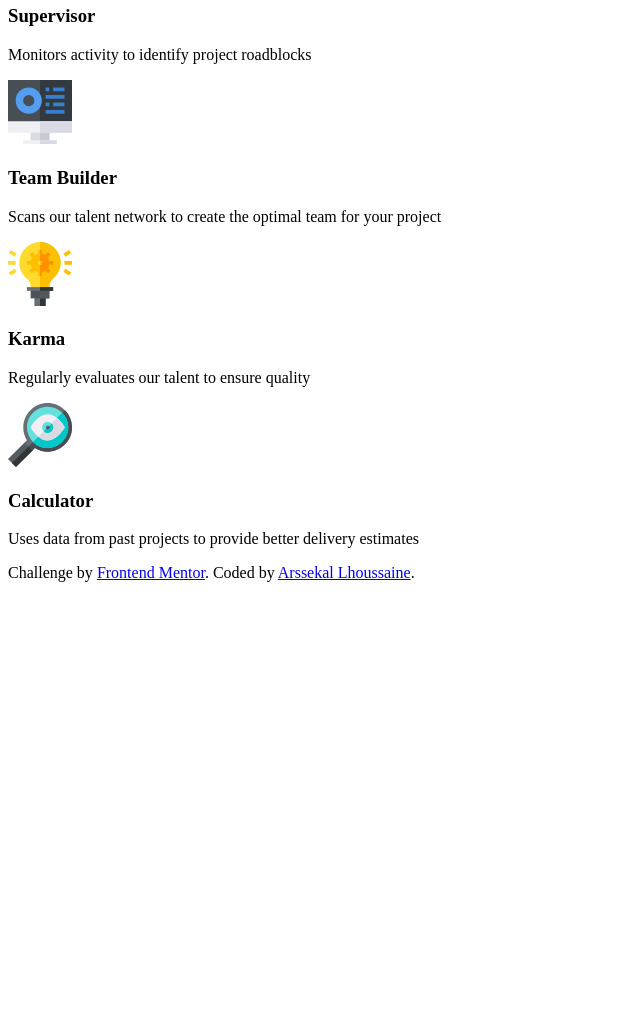
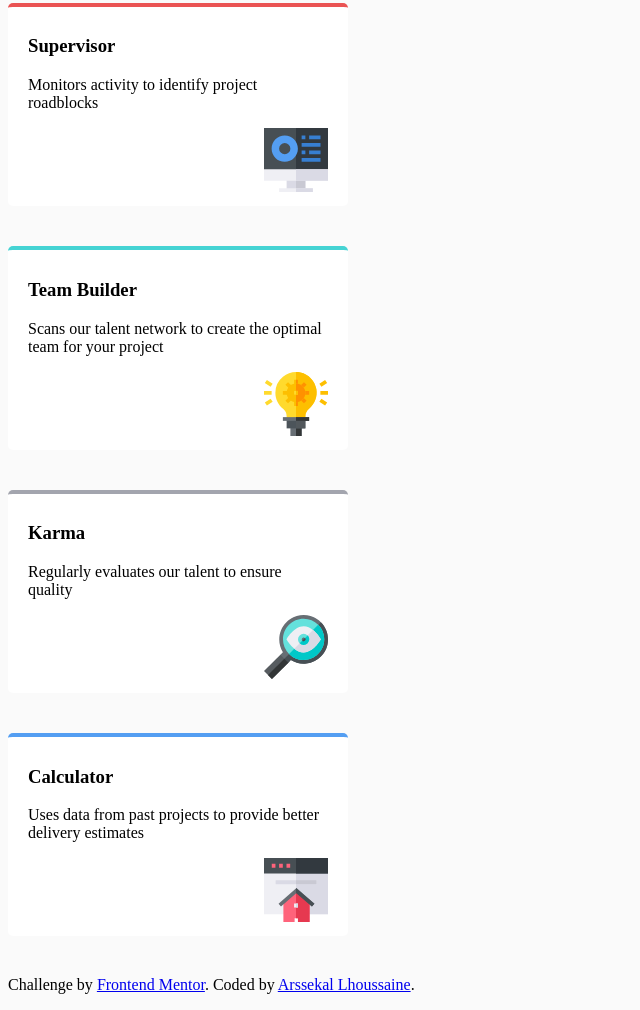
Before and after one commit to arssekal/frontendmentor-challenge-2, a plain HTML site: page index.html in a window 1280 px wide. Shown: the part 145-1155 px from the top of the page, without its empty margins (0-640 px from the left). Before the commit the page ends 800 px from the top, so only its background shows below. Drawn offline with Linux system fonts and the light colour scheme.

Commit message:
add some changes to the css file

```diff
--- a/index.html
+++ b/index.html
@@ -11,6 +11,7 @@
       sizes="32x32"
       href="./images/favicon-32x32.png"
     />
+    <link rel="stylesheet" href="style.css"/>
     <title>Frontend Mentor | Four card feature section</title>
   </head>
   <body>
@@ -20,7 +21,7 @@
       Our Artificial Intelligence powered tools use millions of project data
       points to ensure that your project is successful
     </p>
-
+    <div class="container">
       <div class="card">
         <div class="info">
           <h3>Supervisor</h3>
@@ -29,7 +30,10 @@
         <div class="icon">
           <svg xmlns="http://www.w3.org/2000/svg" width="64" height="64">
             <g fill="none">
-            <path fill="#474F54" d="M64 0v41.25l-3.75 3.875H3.75L0 41.25V0z" />
+              <path
+                fill="#474F54"
+                d="M64 0v41.25l-3.75 3.875H3.75L0 41.25V0z"
+              />
               <path fill="#32393F" d="M64 0v41.25l-3.75 3.875H32V0z" />
               <path fill="#DADAE5" d="M22.625 50.875h18.75v11.25h-18.75z" />
               <path fill="#C9C9D3" d="M32 50.875h9.375v11.25H32z" />
@@ -183,11 +187,50 @@
       <div class="card">
         <div class="info">
           <h3>Calculator</h3>
-        <p>Uses data from past projects to provide better delivery estimates</p>
+          <p>
+            Uses data from past projects to provide better delivery estimates
+          </p>
         </div>
-      <div class="icon"></div>
+        <div class="icon">
+          <svg xmlns="http://www.w3.org/2000/svg" width="64" height="64">
+            <g fill="none">
+              <path
+                fill="#EFEFF4"
+                d="M64 14.454v41.788H0V14.454l3.75-3.787h56.5z"
+              />
+              <path fill="#DADAE5" d="M64 14.454v41.788H32V10.667h28.25z" />
+              <path fill="#474F54" d="M0 0h64v15.515H0z" />
+              <path fill="#32393F" d="M32 0h32v15.515H32z" />
+              <g fill="#FF637B">
+                <path
+                  d="M7.758 5.818h3.685v3.879H7.758zM15.128 5.818h3.685v3.879h-3.685zM22.497 5.818h3.685v3.879h-3.685z"
+                />
+              </g>
+              <path
+                fill="#FF637B"
+                d="M45.576 42.245V64H34.355v-3.71h-3.74V64H19.394V42.245l11.37-9.275h3.105z"
+              />
+              <path fill="#DADAE5" d="M11.636 22.303h41.697v3.879H11.636z" />
+              <path fill="#C9C9D3" d="M32 22.303h20.364v3.879H32z" />
+              <path
+                fill="#E63950"
+                d="M45.576 42.245V64H33.939v-3.71H32V32.97h1.435z"
+              />
+              <path fill="#EFEFF4" d="M30.061 45.576h3.878v3.879h-3.878z" />
+              <path fill="#DADAE5" d="M32 45.576h1.939v3.879H32z" />
+              <path
+                fill="#676E74"
+                d="M50.424 45.779l-2.452 2.706-15.487-13.526-15.488 13.526-2.452-2.706 17.94-15.718z"
+              />
+              <path
+                fill="#474F54"
+                d="M32 30.061l18.424 15.718-2.518 2.706L32 34.959z"
+              />
+            </g>
+          </svg>
         </div>
-
+      </div>
+    </div>
     <footer>
       <p class="attribution">
         Challenge by
--- /dev/null
+++ b/style.css
@@ -0,0 +1,43 @@
+/* variables */
+:root {
+--rouge: hsl(0, 78%, 62%);
+--Cyan: hsl(180, 62%, 55%);
+--Orange: hsl(34, 97%, 64%);
+--Blue: hsl(212, 86%, 64%);
+--Very-Dark-Blue: hsl(234, 12%, 34%);
+--Grayish-Blue: hsl(229, 6%, 66%);
+--Very-Light-Gray: hsl(0, 0%, 98%);
+}
+/* end variables */
+body {
+    background-color: var(--Very-Light-Gray);
+}
+.conatiner {
+
+}
+.container .card {
+    background-color: white;
+    width: 300px;
+    display: flex;
+    flex-direction: column;
+    align-items: center;
+    padding: 10px 20px;
+    margin-bottom: 40px;
+    border-radius: 5px;
+    border-top: 4px solid;
+}
+.container .card .icon {
+    align-self: flex-end;
+}
+.container .card:first-child {
+    border-top-color: var(--rouge);
+}
+.container .card:nth-child(2) {
+    border-top-color: var(--Cyan);
+}
+.container .card:nth-child(3) {
+    border-top-color: var(--Grayish-Blue);
+}
+.container .card:last-child {
+    border-top-color: var(--Blue);
+}
```
Lines whose indentation alone changed are shown as unchanged.
